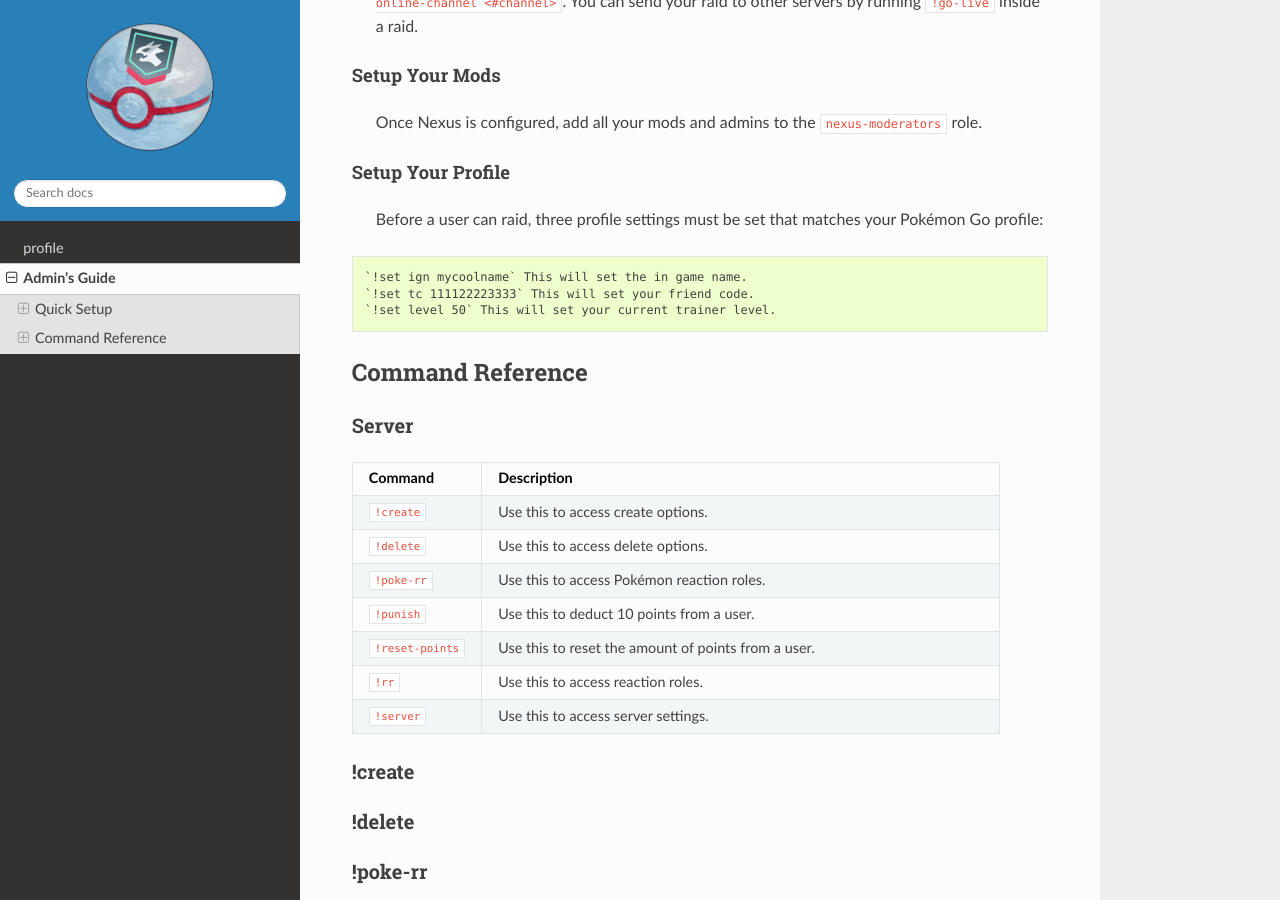
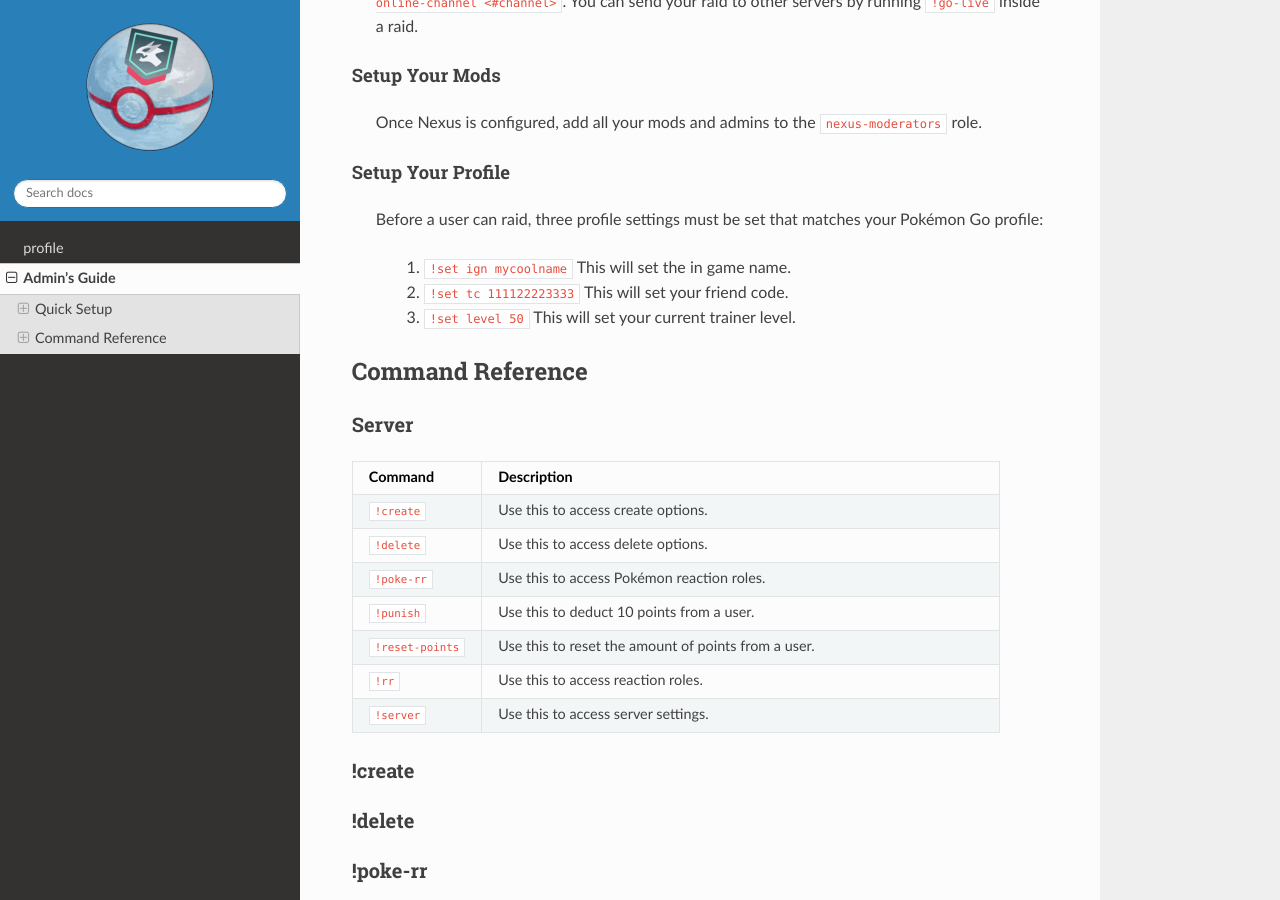
Before and after one commit to NexusRaids/nexus-docs, a Sphinx documentation site: the page built from docs/administration.md, in a window 1280 px wide and 900 px high, scrolled down 666 px. Built offline with Sphinx 7.4.7 and the Read the Docs theme 2.0.0, drawn with Linux system fonts in a browser that asks for light colours; formulas are drawn with MathJax 3; pages that are not in the unit, such as notebooks, are missing from menus; part of the change alters nothing that is shown.

```diff
--- a/docs/administration.md
+++ b/docs/administration.md
@@ -26,9 +26,9 @@
 
 > Before a user can raid, three profile settings must be set that matches your Pokémon Go profile:
 
-    `!set ign mycoolname` This will set the in game name.
-    `!set tc 111122223333` This will set your friend code.
-    `!set level 50` This will set your current trainer level.
+> > 1. ``!set ign mycoolname`` This will set the in game name.
+> > 2. ``!set tc 111122223333`` This will set your friend code.
+> > 3. ``!set level 50`` This will set your current trainer level.
 
 ## Command Reference
 
```
